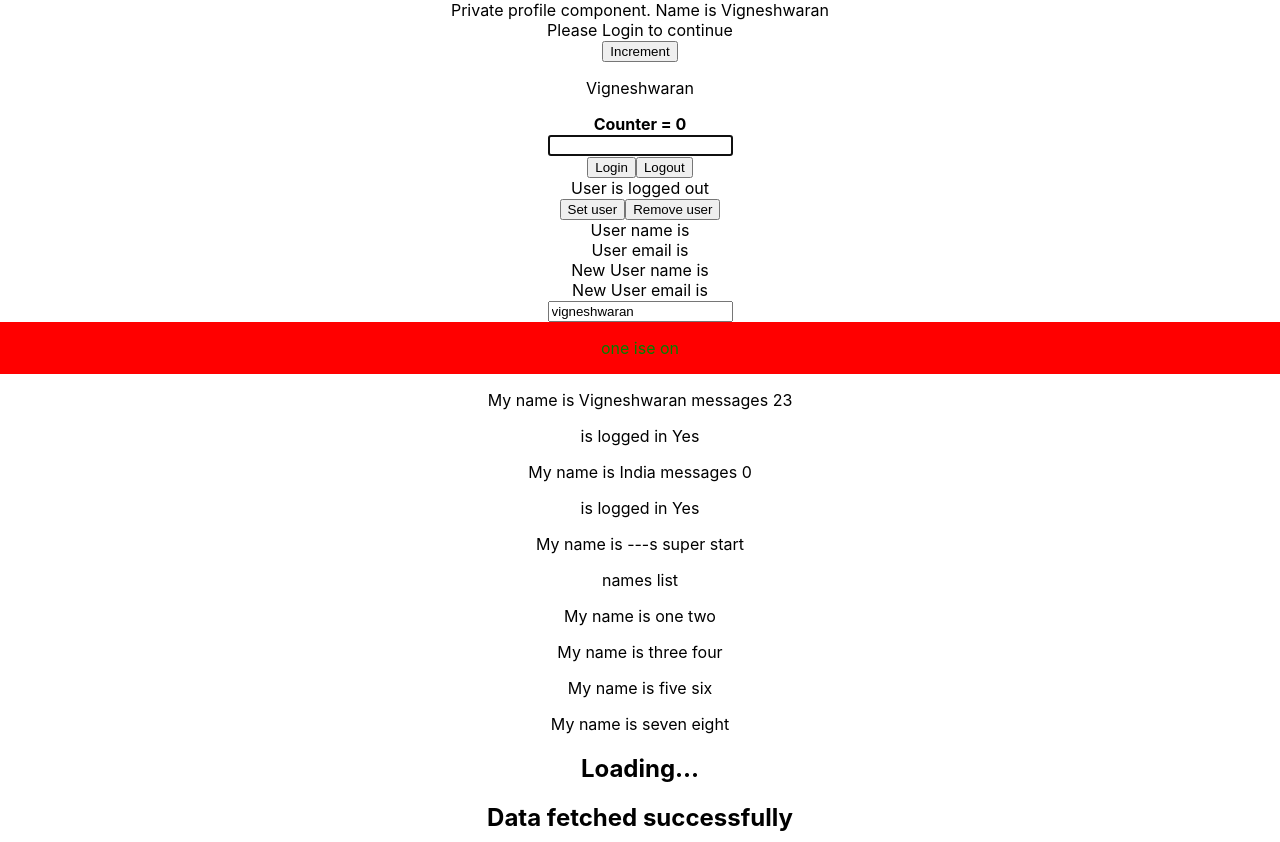
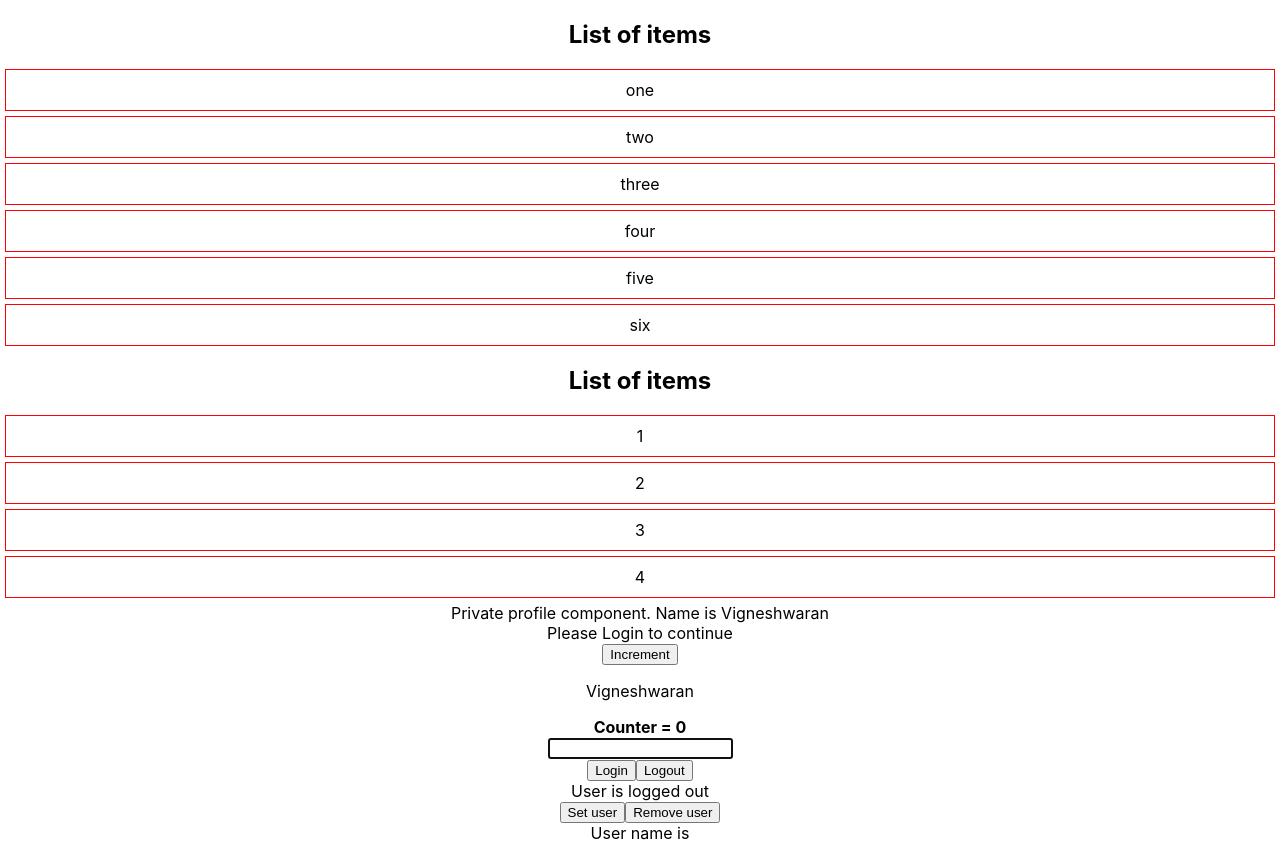
Before and after one commit to vigneshwaran-chandrasekaran/react-17-typescript, a React (Create React App) app: page / in a window 1280 px wide. Shown: the top 842 px of the page. Built offline with nearby package versions, Linux system fonts and the light colour scheme.

Commit message:
generics added for list of components

```diff
--- a/src/App.tsx
+++ b/src/App.tsx
@@ -12,6 +12,7 @@ import Oscar from "./components/Oscar";
 import Person from "./components/Person";
 import PersonList from "./components/PersonList";
 import Status from "./components/Status";
+import List from "./generics/List";
 import DomRef from "./ref/DomRef";
 import LoggeddIn from "./state/LoggeddIn";
 import User from "./state/User";
@@ -51,6 +52,21 @@ function App() {
 
   return (
     <div className="App">
+      <List
+        items={["one", "two", "three", "four", "five", "six"]}
+        onClick={(item) => console.log(item)}
+      />
+      <List items={[1, 2, 3, 4]} onClick={(item) => console.log(item)} />
+      {/* T extends {} - will solve below List array of objects */}
+      {/* <List
+        items={[
+          { id: 1, name: "hi" },
+          { id: 2, name: "two" },
+          { id: 3, name: "three" },
+          { id: 4, name: "four" },
+        ]}
+        onClick={(item) => console.log(item)}
+      /> */}
       <Private isLoggedIn={true} component={Profile} />
       <Private isLoggedIn={false} component={Profile} />
       <Counter message="Vigneshwaran" />
--- /dev/null
+++ b/src/generics/List.tsx
@@ -0,0 +1,36 @@
+import React from "react";
+
+// Generic Props
+// https://youtu.be/xFNk2nfDh4M?list=PLC3y8-rFHvwi1AXijGTKM0BKtHzVC-LSK
+
+type ListProps<T> = {
+  items: T[];
+  onClick: (value: T) => void;
+};
+
+/**
+ * T extends {} will accept.
+ * if is it in string | number it will only accept string or number.
+ * T extends { id: number }, then every child must contain object with id is must key
+ */
+export default function List<T extends string | number>({
+  items,
+  onClick,
+}: ListProps<T>) {
+  return (
+    <div>
+      <h2>List of items</h2>
+      {items.map((item, index: number) => {
+        return (
+          <div
+            key={index}
+            onClick={() => onClick(item)}
+            style={{ border: "1px solid red", padding: "10px", margin: "5px" }}
+          >
+            {item}
+          </div>
+        );
+      })}
+    </div>
+  );
+}
```
